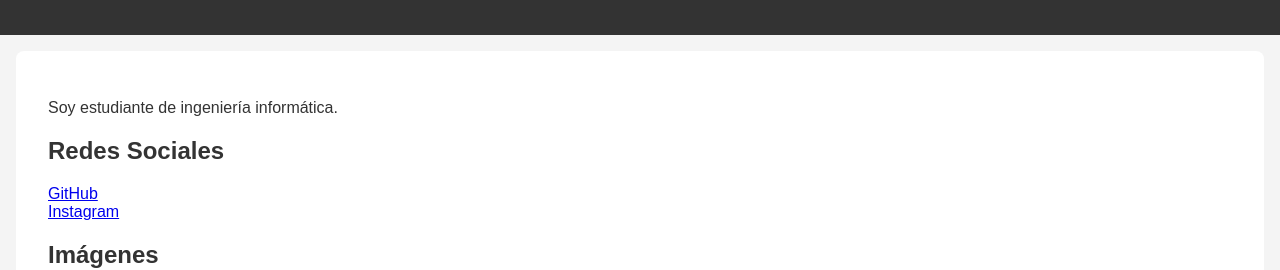
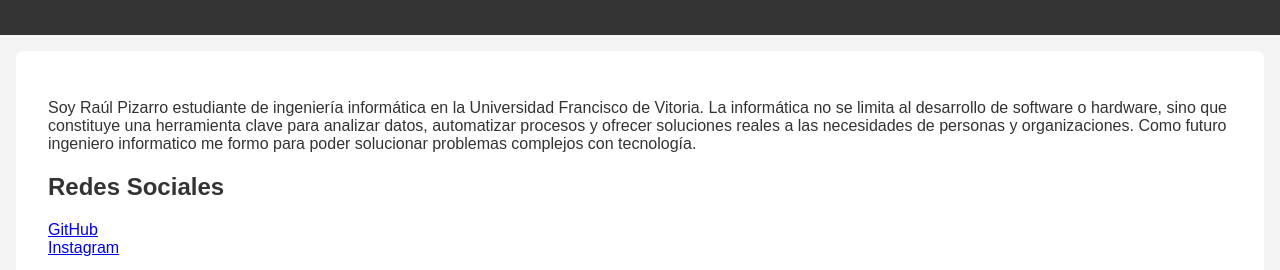
Before and after one commit to raulpizarro29/paginaweb, a plain HTML site: page docs/public/about.html in a window 1280 px wide. Shown: the part 77-347 px from the top of the page. Drawn offline with Linux system fonts and the light colour scheme.

Commit message:
Acerca de mi

```diff
--- a/docs/public/about.html
+++ b/docs/public/about.html
@@ -12,12 +12,16 @@
   </header>
 
   <main>
-    <p>Soy estudiante de ingeniería informática.</p>
+    <p>Soy Raúl Pizarro estudiante de ingeniería informática en la Universidad Francisco de Vitoria.
+      La informática no se limita al desarrollo de software o hardware, sino que constituye
+      una herramienta clave para analizar datos, automatizar procesos y ofrecer soluciones
+      reales a las necesidades de personas y organizaciones.
+      Como futuro ingeniero informatico me formo para poder solucionar problemas complejos con tecnología.</p>
 
     <h2>Redes Sociales</h2>
     <p>
       <a href="https://github.com/">GitHub</a><br>
-      <a href="https://linkedin.com/">Instagram</a>
+      <a href="https://www.instagram.com/raulpizarro.12/">Instagram</a>
     </p>
 
     <h2>Imágenes</h2>
```
